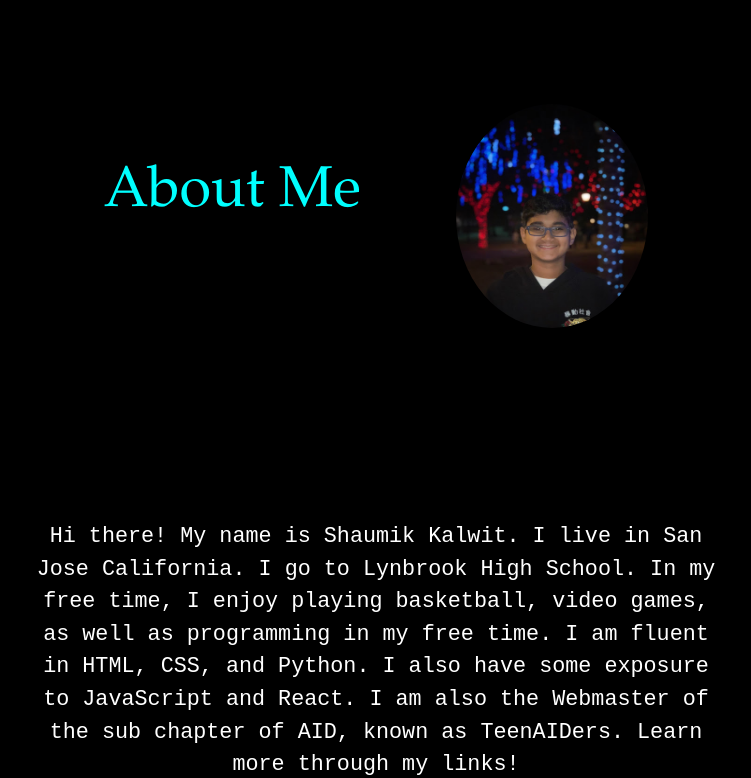
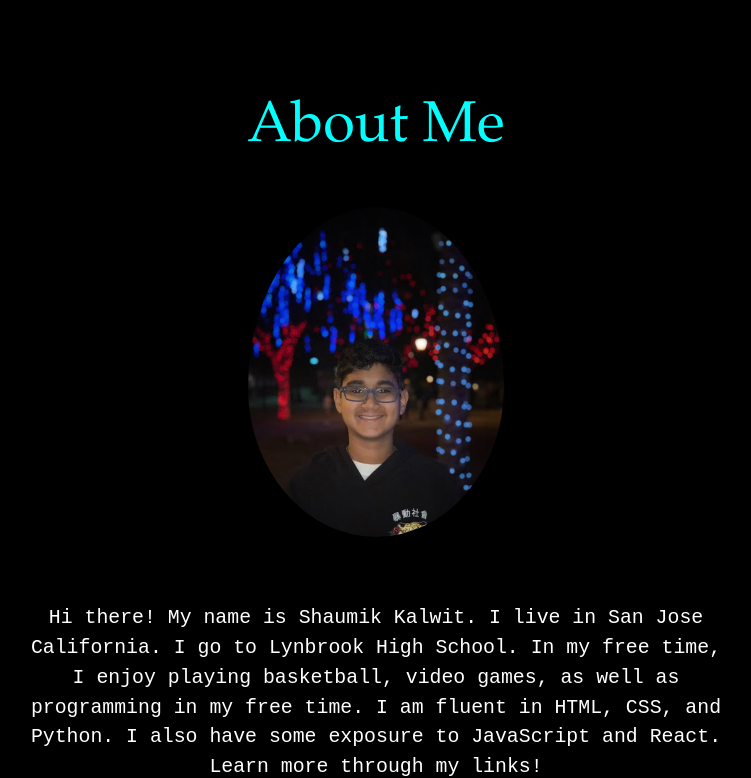
Before and after one commit to shaumikkalwit/shaumikkalwit.github.io, a React (Create React App) app in the folder frontend/: page / in a window 1280 px wide. Shown: the part 842-1620 px from the top of the page, without its empty margins (264-1015 px from the left). Built offline with nearby package versions, Linux system fonts and the light colour scheme; no server answers.

Commit message:
removed ghost writer

```diff
--- a/frontend/src/App.js
+++ b/frontend/src/App.js
@@ -13,7 +13,6 @@ import Scroll from './components/Scroll';
 import AboutText from './components/AboutText';
 import AboutPicture from './components/AboutPicture';
 import AboutMePicture from './images/2020-01-04.jpeg';
-import AboutTitleFlexbox from './components/AboutTitleFlexbox';
 import Title from './components/Title';
 import ImgLinks from './components/ImgLinks';
 import ImgLinksG from './components/ImgLinksG';
@@ -72,18 +71,15 @@ class App extends React.Component {
 
        <div id="AboutUs"></div>
        <Section>
-       <AboutTitleFlexbox>
 
         <Title>About Me</Title>
 
         <AboutPicture src={AboutMePicture}/>
-       </AboutTitleFlexbox>
 
         <AboutText>Hi there! My name is Shaumik Kalwit. I live in San Jose California.
         I go to Lynbrook High School. In my free time, I enjoy playing basketball, video games, as well as programming
         in my free time. I am fluent in HTML, CSS, and Python. I also have some
-        exposure to JavaScript and React. I am also the Webmaster of the sub chapter of
-        AID, known as TeenAIDers. Learn more through my links!</AboutText>
+        exposure to JavaScript and React. Learn more through my links!</AboutText>
        </Section>
 
        <div id="Projects"></div>
@@ -116,9 +112,6 @@ class App extends React.Component {
 
             <ListGroup.Item><b>Guessing Game</b>:<br></br> A guessing game made for you to relax and have fun. <br></br>(Python)</ListGroup.Item>
 
-            <ListGroup.Item><b>GhostWriter</b>: <br></br>Researches and compiles information related to a given topic.
-             <br></br>(Python)</ListGroup.Item>
-
              <ListGroup.Item><a href="https://github.com/shaumikkalwit"><ImgLinksG src={Github}/></a></ListGroup.Item>
           </ListGroup>
         </Card>
--- a/frontend/src/components/AboutPicture.js
+++ b/frontend/src/components/AboutPicture.js
@@ -5,21 +5,23 @@ const AboutPicture = styled.img`
 
 	@media (min-width: 992px) {
 
-		width: 15vw;
-		height: 28vh;
+		width: 20vw;
+		height: 45vh;
 
   		border-radius: 50%;
 
-  		margin-top: 10px;
+  		padding-bottom: 30px;
 	}
 
-  	width: 55vw;
-	height: 25vh;
+  	width: 65vw;
+	height: 35vh;
 
   	border-radius: 50%;
 
   	top: 0;
 
+  	padding-bottom: 30px;
+
 
 `;
 
--- a/frontend/src/components/AboutText.js
+++ b/frontend/src/components/AboutText.js
@@ -4,7 +4,7 @@ import styled from 'styled-components';
 const AboutText = styled.p`
 	@media (min-width: 992px) {
 
-		font-size: 1.7vw;
+		font-size: 1.55vw;
 
 		padding-left: 23vw;
   		padding-right: 23vw;
--- a/frontend/src/components/AboutTitleFlexbox.js
+++ /dev/null
@@ -1,23 +0,0 @@
-import React from 'react';
-import styled from 'styled-components';
-
-const AboutTitleFlexbox = styled.div`
-
-	@media (min-width: 992px) {
-
-		width: 100vw;
-		padding-left: 25vw;
-		padding-right: 25vw;
-		padding-top: 5vh;
-
-		display: flex;
-		flex-direction: row;
-		tex-align: center;
-		justify-content: space-around;
-
-
-	}
-
-`;
-
-export default AboutTitleFlexbox;
--- a/frontend/src/components/Title.js
+++ b/frontend/src/components/Title.js
@@ -6,8 +6,6 @@ const Title = styled.h1`
 	@media (min-width: 992px) {
 
 		font-size: 4.5vw;
-
-		margin-top: 65px;
 	}
 
 	color: #00ffff;
```
